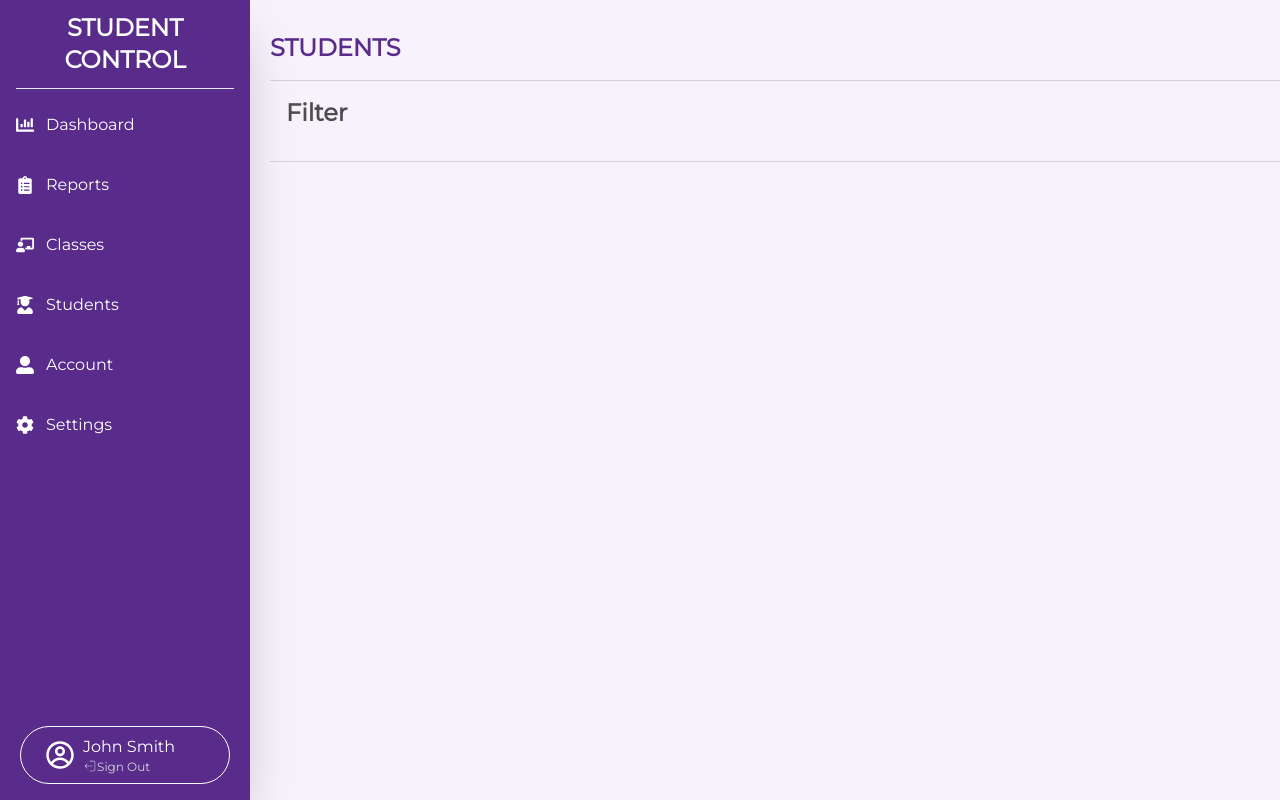
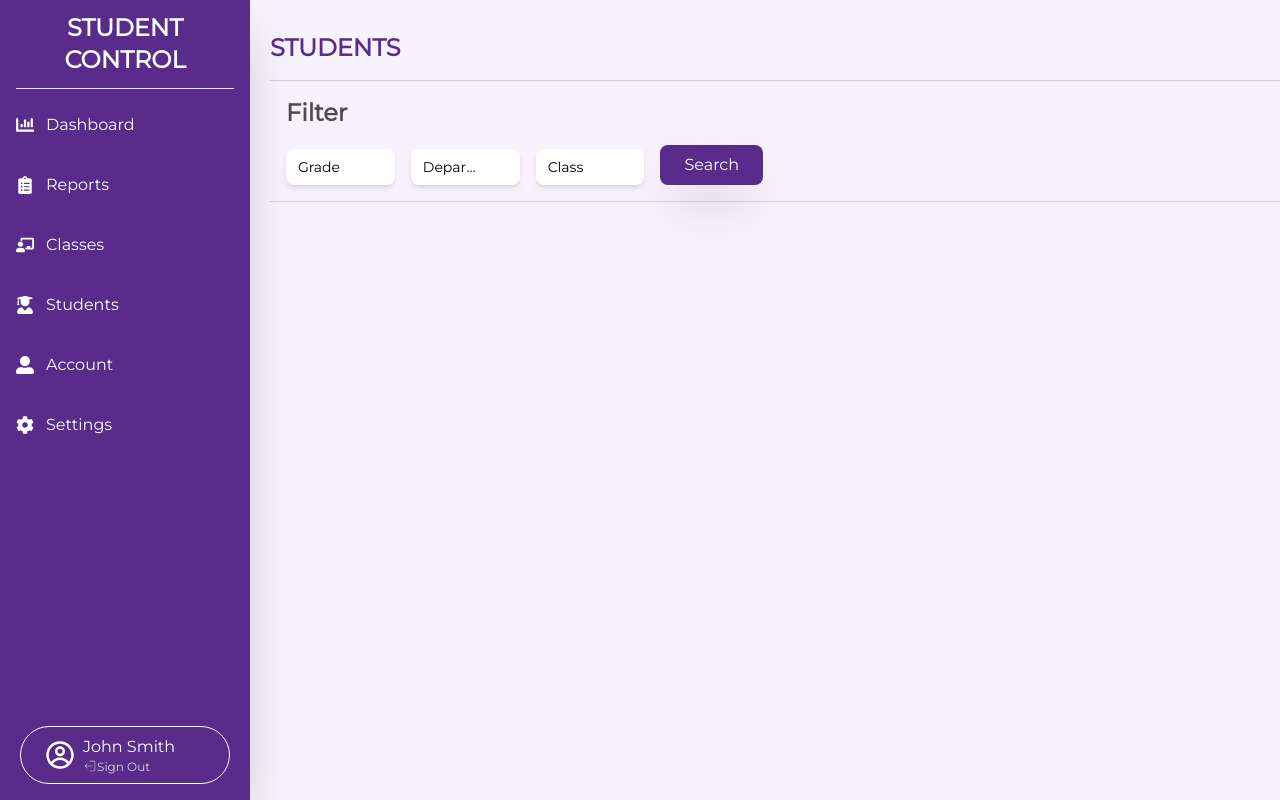
Before and after one commit to iY001/Student-Control, a Next.js app: page /dashboard/students in a window 1280 px wide. Built offline with nearby package versions, Linux system fonts and the light colour scheme.

Commit message:
--Filter Listbox

```diff
--- /dev/null
+++ b/app/dashboard/students/Components/Filter.jsx
@@ -0,0 +1,44 @@
+"use client"
+import { useState } from 'react'
+import { Listbox, Transition } from '@headlessui/react'
+import ListBox from './ListBox'
+function Filter() {
+    const grades = [
+        { name: 'A' },
+        { name: 'B' },
+        { name: 'C' },
+
+    ]
+    const Departments = [
+        { name: 'Programming' },
+        { name: 'Network' },
+        { name: 'Telecomunication' },
+    ]
+    const Classes = [
+        { name: 'C1' },
+        { name: 'C2' },
+        { name: 'C3' },
+        { name: 'C4' },
+        { name: 'C5' },
+        { name: 'C6' },
+        { name: 'C7' },
+        { name: 'C8' },
+    ]
+
+    const [selectedGrade, setSelectedGrade] = useState("Grade")
+    const [selectedDept, setSelectedDept] = useState("Department")
+    const [selectedClass, setSelectedClass] = useState("Class")
+    return (
+        <>
+            <h1 className="text-2xl font-semibold text-d_grey mb-4">Filter</h1>
+            <form onSubmit="" className="relative w-full flex flex-wrap lg:flex-nowrap">
+                <ListBox array={grades} selected={selectedGrade} setSelected={setSelectedGrade} />
+                <ListBox array={Departments} selected={selectedDept} setSelected={setSelectedDept} />
+                <ListBox array={Classes} selected={selectedClass} setSelected={setSelectedClass} />
+                <button className='bg-main hover:bg-sec foucs:bg-sec duration-300 active:ring-2 active:ring-gray-300 text-white rounded-lg shadow-2xl px-6 '>Search</button>
+            </form>
+        </>
+    )
+}
+
+export default Filter
--- /dev/null
+++ b/app/dashboard/students/Components/ListBox.jsx
@@ -0,0 +1,60 @@
+import React from "react";
+import { useState } from "react";
+import { Listbox, Transition } from "@headlessui/react";
+function ListBox({ array, selected, setSelected }) {
+  return (
+    <>
+      <div className="top-16 w-[15%] text-left mr-4">
+        <Listbox value={selected} onChange={setSelected}>
+          <div className="relative mt-1">
+            <Listbox.Button className="relative w-full cursor-default rounded-lg bg-white py-2 pl-3 pr-10 text-left shadow-md focus:outline-none focus-visible:border-indigo-500 focus-visible:ring-2 focus-visible:ring-white/75 focus-visible:ring-offset-2 focus-visible:ring-offset-orange-300 sm:text-sm">
+              <span className="block truncate">
+                {selected.name ? selected.name : selected}
+              </span>
+              <span className="pointer-events-none absolute inset-y-0 right-0 flex items-center pr-2">
+                <div className="h-5 w-5 text-gray-400" aria-hidden="true" />
+              </span>
+            </Listbox.Button>
+            <Transition
+              leave="transition ease-in duration-100"
+              leaveFrom="opacity-100"
+              leaveTo="opacity-0">
+              <Listbox.Options className="absolute mt-1 max-h-60 w-full overflow-auto rounded-md bg-white py-1 text-base shadow-lg ring-1 ring-black/5 focus:outline-none sm:text-sm">
+                {array.map((grade, gradeIdx) => (
+                  <Listbox.Option
+                    key={gradeIdx}
+                    className={({ active }) =>
+                      `relative cursor-default select-none py-2 pl-10 pr-4 ${
+                        active
+                          ? "bg-sec bg-opacity-70 text-white"
+                          : "text-gray-900"
+                      }`
+                    }
+                    value={grade}>
+                    {({ selected }) => (
+                      <>
+                        <span
+                          className={`block truncate ${
+                            selected ? "font-medium" : "font-normal"
+                          }`}>
+                          {grade.name}
+                        </span>
+                        {selected ? (
+                          <span className="absolute inset-y-0 left-0 flex items-center pl-3 text-white">
+                            <CheckIcon className="h-5 w-5" aria-hidden="true" />
+                          </span>
+                        ) : null}
+                      </>
+                    )}
+                  </Listbox.Option>
+                ))}
+              </Listbox.Options>
+            </Transition>
+          </div>
+        </Listbox>
+      </div>
+    </>
+  );
+}
+
+export default ListBox;
--- a/app/dashboard/students/page.jsx
+++ b/app/dashboard/students/page.jsx
@@ -1,31 +1,24 @@
+import Filter from "./Components/Filter";
 const Page = () => {
     return (
-        < >
+        <>
             <div className="w-full my-8">
-                <h1 className="uppercase font-bold text-main text-2xl mb-4">Students</h1>
-
-                <div className="bg-gray-300 h-[0.5px]"></div>
+                <h1 className="uppercase font-bold text-main text-2xl mb-4">
+                    Students
+                </h1>
+                <div className="bg-gray-300 h-[0.5px]"></div> {/* Line */}
+                {/* Filter Container */}
                 <div className="w-[75%]">
                     <div className="p-4">
-                        <h1 className="text-2xl font-semibold text-d_grey mb-4">Filter</h1>
-                        {/* <select aria-placeholder="Department" name="Department" id="" className="px-4 py-2 border-2 rounded-lg border-gray-300 mr-4 bg-gray-50">
-                            <option value="" disabled>Department</option>
-                            <option value="">1</option>
-                            <option value="">2</option>
-                            <option value="">3</option>
-                        </select> */}
-                    <div className="relative w-12">
-
-                        <div className="absolute inset-y-0 left-0 flex items-center pl-3 pointer-events-none"></div>
-                    </div>
-
+                        <Filter />
                     </div>
                 </div>
-                <div className="bg-gray-300 h-[0.5px]"></div>
-
-            </div> {/* Main Div */}
-        </ >
+                {/* Filter Container */}
+                <div className="bg-gray-300 h-[0.5px]"></div> {/* Line */}
+            </div>{" "}
+            {/* Main Div */}
+        </>
     );
-}
+};
 
 export default Page;
--- a/package.json
+++ b/package.json
@@ -10,6 +10,7 @@
   },
   "dependencies": {
     "@emotion/react": "^11.11.1",
+    "@headlessui/react": "^1.7.18",
     "@prisma/client": "^5.9.1",
     "@table-library/react-table-library": "^4.1.7",
     "chart.js": "^4.4.1",
```
Also changed, not shown: 1 other file (tests, documents, lock files or other folders).
